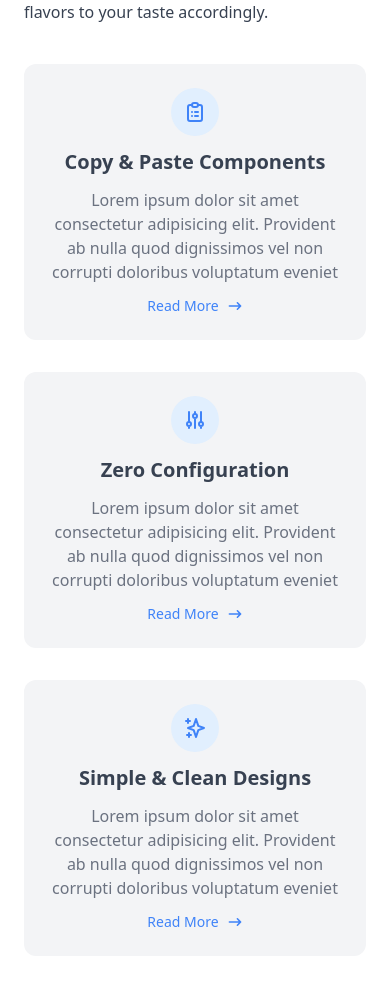
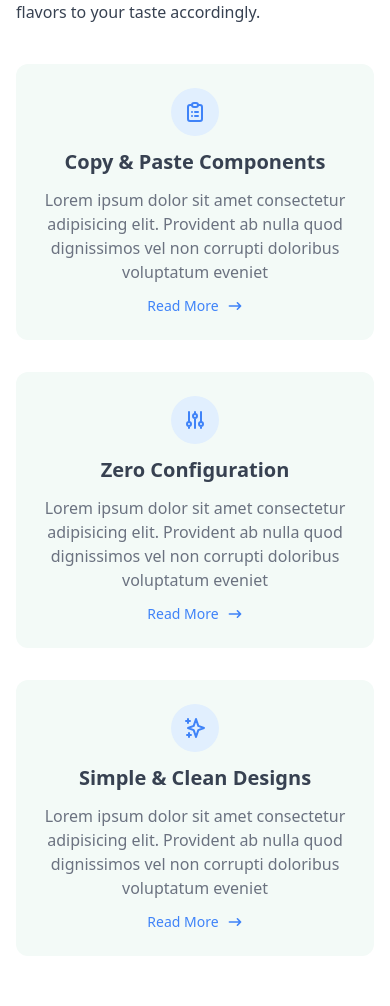
Before and after one commit to Foddie2/TechBytes, a Nuxt app: page / in a window 390 px wide. Shown: the part 1272-2278 px from the top of the page. Built offline with nearby package versions, Linux system fonts and the light colour scheme.

Commit message:
About page

```diff
--- a/components/About.vue
+++ b/components/About.vue
@@ -1,7 +1,6 @@
 <template>
   <section class="bg-white dark:bg-gray-900">
-    <div class="container px-6 py-10 mx-auto max-w-screen-xl px-4 pb-6 pt-16 sm:px-6 lg:px-8 lg:pt-24">
-        <!-- <h1 class="text-2xl font-semibold text-center text-gray-800 capitalize lg:text-3xl dark:text-white">explore our <br> awesome <span class="text-blue-500">Components</span></h1> -->
+    <div class="container py-10 mx-auto max-w-screen-xl px-4 pb-6 pt-16 sm:px-6 lg:px-8 lg:pt-24">
         <div class="max-w-xl mb-10 md:mx-auto sm:text-center lg:max-w-2xl md:mb-12">
           <h2
             class="max-w-lg mb-6 font-sans text-3xl font-bold leading-none tracking-tight text-gray-900 sm:text-4xl md:mx-auto">
@@ -20,7 +19,7 @@
         </div>
 
         <div class="grid grid-cols-1 gap-8 mt-8 xl:mt-12 xl:gap-16 md:grid-cols-2 xl:grid-cols-3">
-            <div class="flex flex-col items-center p-6 space-y-3 text-center bg-gray-100 rounded-xl dark:bg-gray-800">
+            <div class="flex flex-col items-center p-6 space-y-3 text-center bg-green-50 rounded-xl dark:bg-gray-800">
                 <span class="inline-block p-3 text-blue-500 bg-blue-100 rounded-full dark:text-white dark:bg-blue-500">
                     <svg xmlns="http://www.w3.org/2000/svg" class="w-6 h-6" fill="none" viewBox="0 0 24 24" stroke="currentColor">
                         <path stroke-linecap="round" stroke-linejoin="round" stroke-width="2" d="M9 5H7a2 2 0 00-2 2v12a2 2 0 002 2h10a2 2 0 002-2V7a2 2 0 00-2-2h-2M9 5a2 2 0 002 2h2a2 2 0 002-2M9 5a2 2 0 012-2h2a2 2 0 012 2m-3 7h3m-3 4h3m-6-4h.01M9 16h.01" />
@@ -39,7 +38,7 @@
                 </a>
             </div>
 
-            <div class="flex flex-col items-center p-6 space-y-3 text-center bg-gray-100 rounded-xl dark:bg-gray-800">
+            <div class="flex flex-col items-center p-6 space-y-3 text-center bg-green-50 rounded-xl dark:bg-gray-800">
                 <span class="inline-block p-3 text-blue-500 bg-blue-100 rounded-full dark:text-white dark:bg-blue-500">
                     <svg xmlns="http://www.w3.org/2000/svg" class="w-6 h-6" fill="none" viewBox="0 0 24 24" stroke="currentColor">
                         <path stroke-linecap="round" stroke-linejoin="round" stroke-width="2" d="M12 6V4m0 2a2 2 0 100 4m0-4a2 2 0 110 4m-6 8a2 2 0 100-4m0 4a2 2 0 110-4m0 4v2m0-6V4m6 6v10m6-2a2 2 0 100-4m0 4a2 2 0 110-4m0 4v2m0-6V4" />
@@ -58,7 +57,7 @@
                 </a>
             </div>
 
-            <div class="flex flex-col items-center p-6 space-y-3 text-center bg-gray-100 rounded-xl dark:bg-gray-800">
+            <div class="flex flex-col items-center p-6 space-y-3 text-center bg-green-50 rounded-xl dark:bg-gray-800">
                 <span class="inline-block p-3 text-blue-500 bg-blue-100 rounded-full dark:text-white dark:bg-blue-500">
                     <svg xmlns="http://www.w3.org/2000/svg" class="w-6 h-6" fill="none" viewBox="0 0 24 24" stroke="currentColor">
                         <path stroke-linecap="round" stroke-linejoin="round" stroke-width="2" d="M5 3v4M3 5h4M6 17v4m-2-2h4m5-16l2.286 6.857L21 12l-5.714 2.143L13 21l-2.286-6.857L5 12l5.714-2.143L13 3z" />
```
